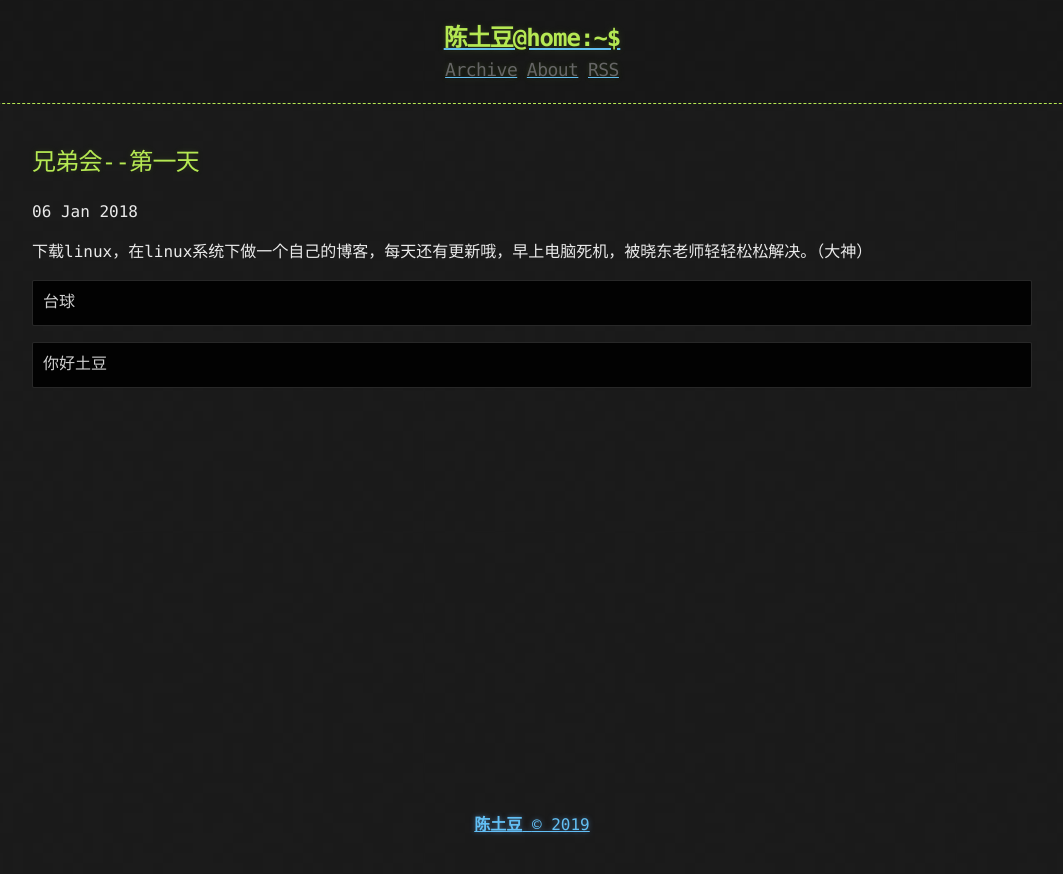
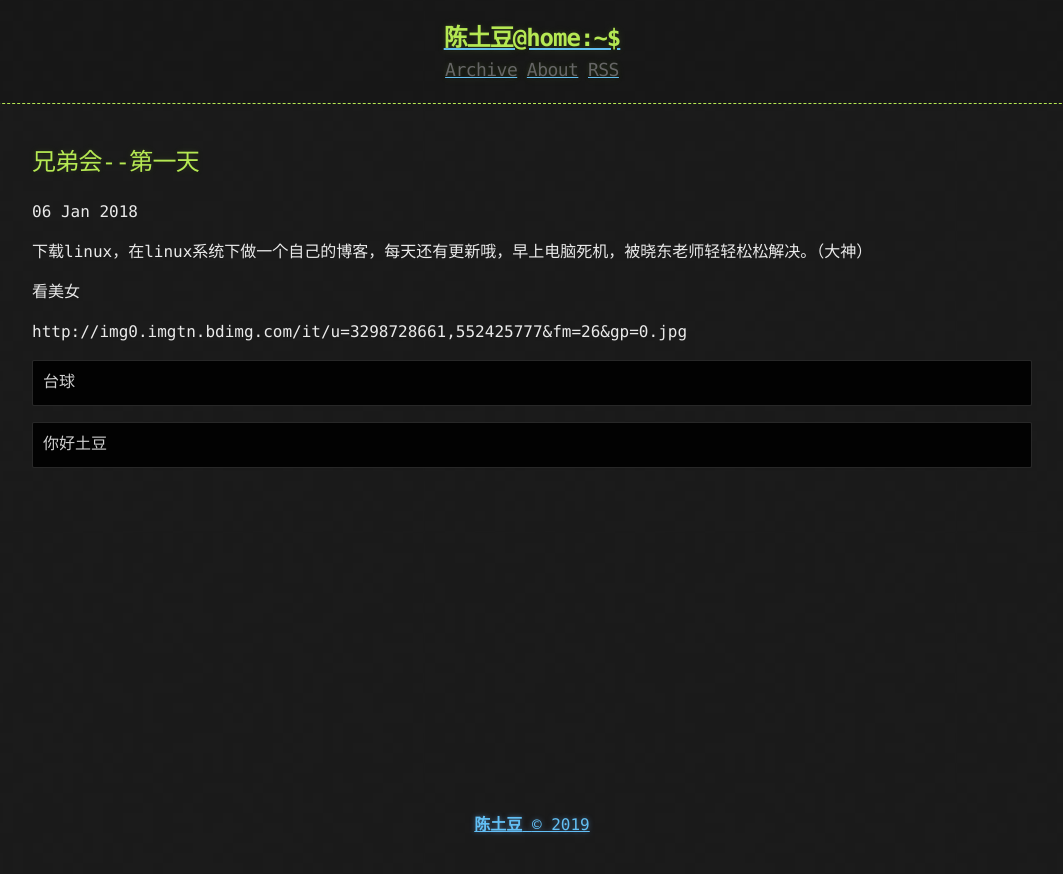
Before and after one commit to xjx19970831/xjx19970831.Github.io, a Jekyll site: the page built from _posts/2018-01-06-Yet-Another-Sample-Page.md, in a window 1280 px wide. Shown: the top 874 px of the page, without its empty margins (108-1171 px from the left). Built offline with Jekyll 4.4.1, drawn with Linux system fonts in a browser that asks for light colours.

Commit message:
initial commit

```diff
--- a/_posts/2018-01-06-Yet-Another-Sample-Page.md
+++ b/_posts/2018-01-06-Yet-Another-Sample-Page.md
@@ -8,7 +8,9 @@ title: 兄弟会--第一天
 
 下载linux，在linux系统下做一个自己的博客，每天还有更新哦，早上电脑死机，被晓东老师轻轻松松解决。（大神）
 
+看美女
 
+http://img0.imgtn.bdimg.com/it/u=3298728661,552425777&fm=26&gp=0.jpg
 
 
 
```
